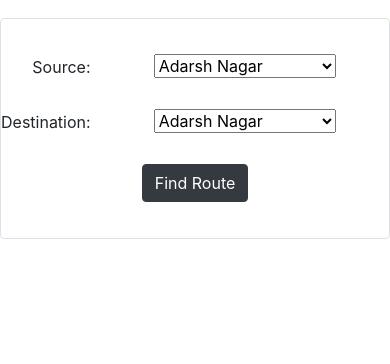
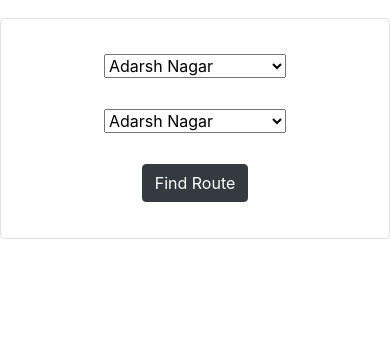
Before and after one commit to stephenvincent27/route-planner, a Django app: page / in a window 390 px wide. Shown: the part 56-420 px from the top of the page. Run offline with Django 3.2, Linux system fonts and the light colour scheme; some libraries are stand-ins or nearby versions.

Commit message:
Hide 'Source' and 'Destination' text for -xs screens

```diff
--- a/src/templates/routeform.html
+++ b/src/templates/routeform.html
@@ -20,14 +20,14 @@
 <div class="container routeform border rounded">
     <form method=POST> {% csrf_token %}
         <div class="form-row align-items-center justify-content-center">
-            <div class="col-3 col-sm-auto text-right">Source:</div>
+            <div class="col-3 col-sm-auto text-right d-none d-sm-block">Source:</div>
             <div class="form-group col-9 col-sm-auto text-center" style="padding-top: 15px;">
                 {{ routeForm.source }}
             </div>
 
             <div class="col-sm-1"> </div>
 
-            <div class="col-3 col-sm-auto text-right">Destination:</div>
+            <div class="col-3 col-sm-auto text-right d-none d-sm-block">Destination:</div>
             <div class="form-group col-9 col-sm-auto text-center" style="padding-top: 15px;">
                 {{ routeForm.destination }}
             </div>
```
